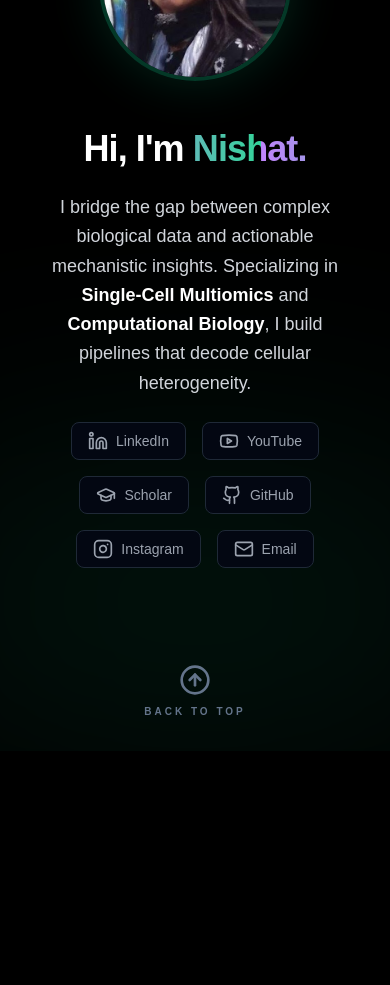
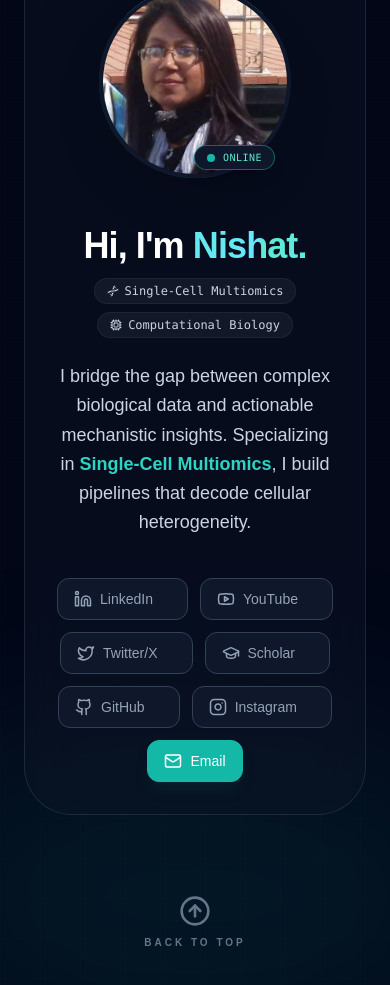
Before and after one commit to uqnsarke/multiome_academy, a Next.js app: page / in a window 390 px wide. Shown: the part 5520-6505 px from the top of the page. Before the commit the page ends 6271 px from the top, so only its background shows below. Built offline with nearby package versions, Linux system fonts and the light colour scheme.

Commit message:
Refactor AboutSection with new layout and icons

```diff
--- a/components/AboutSection.tsx
+++ b/components/AboutSection.tsx
@@ -1,77 +1,128 @@
 'use client';
 
 import React from 'react';
-import { Linkedin, Youtube, Mail, GraduationCap, Github, Instagram, ArrowUpCircle } from 'lucide-react';
+import { Linkedin, Youtube, Mail, GraduationCap, Github, Instagram, ArrowUpCircle, Twitter, Dna, Cpu, ArrowUpRight } from 'lucide-react';
 
-const AboutSection = () => {
+export default function AboutSection() {
   return (
-    /* id="about" is the target for the YouTube section's scroll arrow */
-    <section id="about" className="bg-black text-white min-h-[80vh] flex flex-col items-center justify-center p-8 relative overflow-hidden scroll-mt-20">
+    <section id="about" className="py-24 relative overflow-hidden bg-[#020617] text-white">
 
-      {/* Subtle Background Glow to match Hero/Services */}
-      <div className="absolute bottom-0 left-1/2 -translate-x-1/2 w-[600px] h-[300px] bg-emerald-500/10 rounded-full blur-[120px] pointer-events-none"></div>
+      {/* --- ATMOSPHERIC BACKGROUND --- */}
+      <div className="absolute inset-0 bg-[url('/grid.svg')] opacity-10 pointer-events-none"></div>
+      <div className="absolute bottom-0 left-1/2 -translate-x-1/2 w-[600px] h-[300px] bg-teal-500/10 blur-[100px] rounded-full pointer-events-none"></div>
 
-      <div className="max-w-4xl w-full flex flex-col md:flex-row items-center gap-12 relative z-10">
+      <div className="container mx-auto px-6 relative z-10">
 
-        {/* Image Section */}
-        <div className="relative shrink-0 slide-up">
-          <div className="w-48 h-48 md:w-64 md:h-64 rounded-full overflow-hidden border-4 border-emerald-500/30 shadow-[0_0_50px_rgba(16,185,129,0.2)]">
+        {/* --- THE DIGITAL DOSSIER CARD --- */}
+        <div className="max-w-5xl mx-auto bg-slate-900/40 backdrop-blur-xl border border-white/10 rounded-[3rem] p-8 md:p-12 relative group overflow-hidden">
+
+          {/* Animated Hover Gradient */}
+          <div className="absolute inset-0 bg-gradient-to-r from-transparent via-teal-500/5 to-transparent translate-x-[-100%] group-hover:translate-x-[100%] transition-transform duration-1000 pointer-events-none"></div>
+
+          <div className="flex flex-col md:flex-row items-center gap-12">
+
+            {/* --- LEFT: AVATAR SYSTEM --- */}
+            <div className="relative shrink-0">
+              {/* Spinning Tech Ring */}
+              <div className="absolute inset-0 rounded-full border border-teal-500/30 border-t-teal-400 border-r-transparent w-full h-full animate-spin-slow"></div>
+
+              {/* Profile Image */}
+              <div className="relative w-48 h-48 rounded-full overflow-hidden border-4 border-slate-900 shadow-2xl">
                 <img
                   src="/profile.jpg"
                   alt="Nishat Sarker"
                   className="w-full h-full object-cover object-top"
                 />
               </div>
+
+              {/* Status Badge */}
+              <div className="absolute bottom-2 right-4 bg-slate-900 border border-teal-500/50 px-3 py-1 rounded-full flex items-center gap-2 shadow-lg z-10">
+                <span className="relative flex h-2 w-2">
+                  <span className="animate-ping absolute inline-flex h-full w-full rounded-full bg-teal-400 opacity-75"></span>
+                  <span className="relative inline-flex rounded-full h-2 w-2 bg-teal-500"></span>
+                </span>
+                <span className="text-[10px] font-mono text-teal-300 uppercase tracking-wider">Online</span>
+              </div>
             </div>
 
-        {/* Text Content */}
-        <div className="flex-1 text-center md:text-left space-y-6 slide-up [animation-delay:200ms]">
-          <h2 className="text-4xl md:text-6xl font-extrabold tracking-tight">
-            Hi, I'm <span className="text-transparent bg-clip-text bg-gradient-to-r from-purple-400 to-emerald-400 animate-text-shimmer">Nishat.</span>
+            {/* --- RIGHT: DATA & COMMANDS --- */}
+            <div className="text-center md:text-left space-y-6 w-full">
+
+              <div>
+                <h2 className="text-4xl md:text-6xl font-extrabold tracking-tight mb-3">
+                  Hi, I'm <span className="text-transparent bg-clip-text bg-gradient-to-r from-teal-300 to-cyan-300 animate-text-shimmer">Nishat.</span>
                 </h2>
 
-          <p className="text-gray-300 text-lg md:text-xl leading-relaxed max-w-2xl">
+                {/* ID Chips */}
+                <div className="flex flex-wrap gap-2 justify-center md:justify-start">
+                  <SkillBadge icon={<Dna size={12} />} text="Single-Cell Multiomics" />
+                  <SkillBadge icon={<Cpu size={12} />} text="Computational Biology" />
+                </div>
+              </div>
+
+              <p className="text-slate-300 text-lg leading-relaxed max-w-2xl mx-auto md:mx-0">
                 I bridge the gap between complex biological data and actionable mechanistic insights.
-            Specializing in <strong className="text-white">Single-Cell Multiomics</strong> and <strong className="text-white">Computational Biology</strong>,
-            I build pipelines that decode cellular heterogeneity.
+                Specializing in <strong className="text-teal-400">Single-Cell Multiomics</strong>, I build pipelines that decode cellular heterogeneity.
               </p>
 
-          {/* Social Links Grid */}
-          <div className="flex flex-wrap gap-4 justify-center md:justify-start">
-            <SocialLink href="https://www.linkedin.com/in/nishat-sarker/" icon={<Linkedin size={20} />} label="LinkedIn" />
-            <SocialLink href="https://www.youtube.com/@nishat_BioAI" icon={<Youtube size={20} />} label="YouTube" />
-            <SocialLink href="https://scholar.google.com/scholar?q=Nishat+Sarker" icon={<GraduationCap size={20} />} label="Scholar" />
-            <SocialLink href="https://github.com/uqnsarke" icon={<Github size={20} />} label="GitHub" />
-            <SocialLink href="https://www.instagram.com/multiome_academy/" icon={<Instagram size={20} />} label="Instagram" />
-            <SocialLink href="mailto:nishat.sarker@uq.net.au" icon={<Mail size={20} />} label="Email" />
+              {/* Social Command Center */}
+              <div className="pt-4 flex flex-wrap gap-3 justify-center md:justify-start">
+                <SocialBtn href="https://www.linkedin.com/in/nishat-sarker/" icon={<Linkedin size={18} />} label="LinkedIn" />
+                <SocialBtn href="https://www.youtube.com/@nishat_BioAI" icon={<Youtube size={18} />} label="YouTube" />
+                <SocialBtn href="https://x.com/nishat_NSS" icon={<Twitter size={18} />} label="Twitter/X" />
+                <SocialBtn href="https://scholar.google.com/scholar?q=Nishat+Sarker" icon={<GraduationCap size={18} />} label="Scholar" />
+                <SocialBtn href="https://github.com/uqnsarke" icon={<Github size={18} />} label="GitHub" />
+                <SocialBtn href="https://www.instagram.com/multiome_academy/" icon={<Instagram size={18} />} label="Instagram" />
+                <SocialBtn href="mailto:nishat.sarker@uq.net.au" icon={<Mail size={18} />} label="Email" highlight />
+              </div>
+
             </div>
           </div>
         </div>
 
-      {/* --- BACK TO TOP OPTION --- */}
-      <div className="mt-24 slide-up [animation-delay:400ms]">
+        {/* --- BACK TO TOP --- */}
+        <div className="mt-20 flex justify-center">
           <a
             href="#"
-            className="flex flex-col items-center gap-2 text-slate-500 hover:text-white transition-colors duration-300 group"
+            className="flex flex-col items-center gap-2 text-slate-500 hover:text-teal-400 transition-colors duration-300 group"
           >
             <ArrowUpCircle size={32} className="group-hover:-translate-y-1 transition-transform" />
             <span className="text-[10px] uppercase tracking-[0.3em] font-bold">Back to Top</span>
           </a>
         </div>
+
+      </div>
     </section>
   );
-};
+}
 
-const SocialLink = ({ href, icon, label }: { href: string; icon: React.ReactNode; label: string }) => (
+// --- HELPER COMPONENTS ---
+
+function SkillBadge({ icon, text }: { icon: React.ReactNode, text: string }) {
+  return (
+    <span className="inline-flex items-center gap-1.5 px-3 py-1 rounded-full border border-white/5 bg-white/5 text-xs text-slate-300 font-mono hover:bg-white/10 transition-colors cursor-default">
+      {icon} {text}
+    </span>
+  );
+}
+
+function SocialBtn({ href, icon, label, highlight = false }: { href: string, icon: React.ReactNode, label: string, highlight?: boolean }) {
+  return (
     <a
       href={href}
       target="_blank"
       rel="noopener noreferrer"
-    className="flex items-center gap-2 px-4 py-2 rounded-lg bg-gray-950 border border-gray-800 hover:border-emerald-500/50 hover:bg-emerald-500/10 transition-all duration-300 text-sm font-medium text-gray-400 hover:text-white"
+      className={`
+        flex items-center gap-2 px-4 py-2.5 rounded-xl transition-all duration-300 border group
+        ${highlight
+          ? 'bg-teal-500 hover:bg-teal-400 border-teal-500 text-white shadow-lg shadow-teal-900/20'
+          : 'bg-slate-900 hover:bg-slate-800 border-slate-700 hover:border-teal-500/50 text-slate-400 hover:text-white'
+        }
+      `}
     >
       {icon}
-    <span>{label}</span>
+      <span className="text-sm font-medium">{label}</span>
+      {!highlight && <ArrowUpRight size={14} className="opacity-0 -ml-1 group-hover:opacity-100 group-hover:ml-0 transition-all" />}
     </a>
   );
-
-export default AboutSection;
+}
```
Lines whose indentation alone changed are shown as unchanged.
